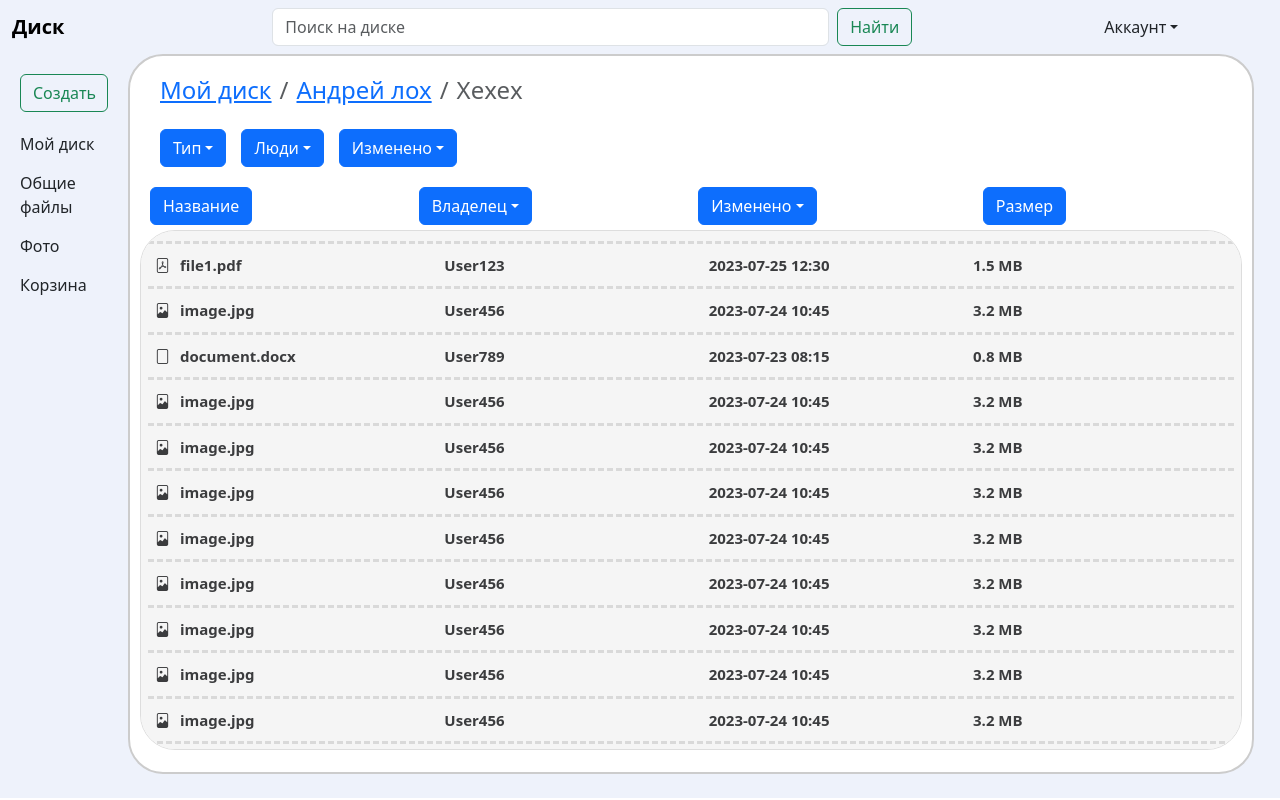
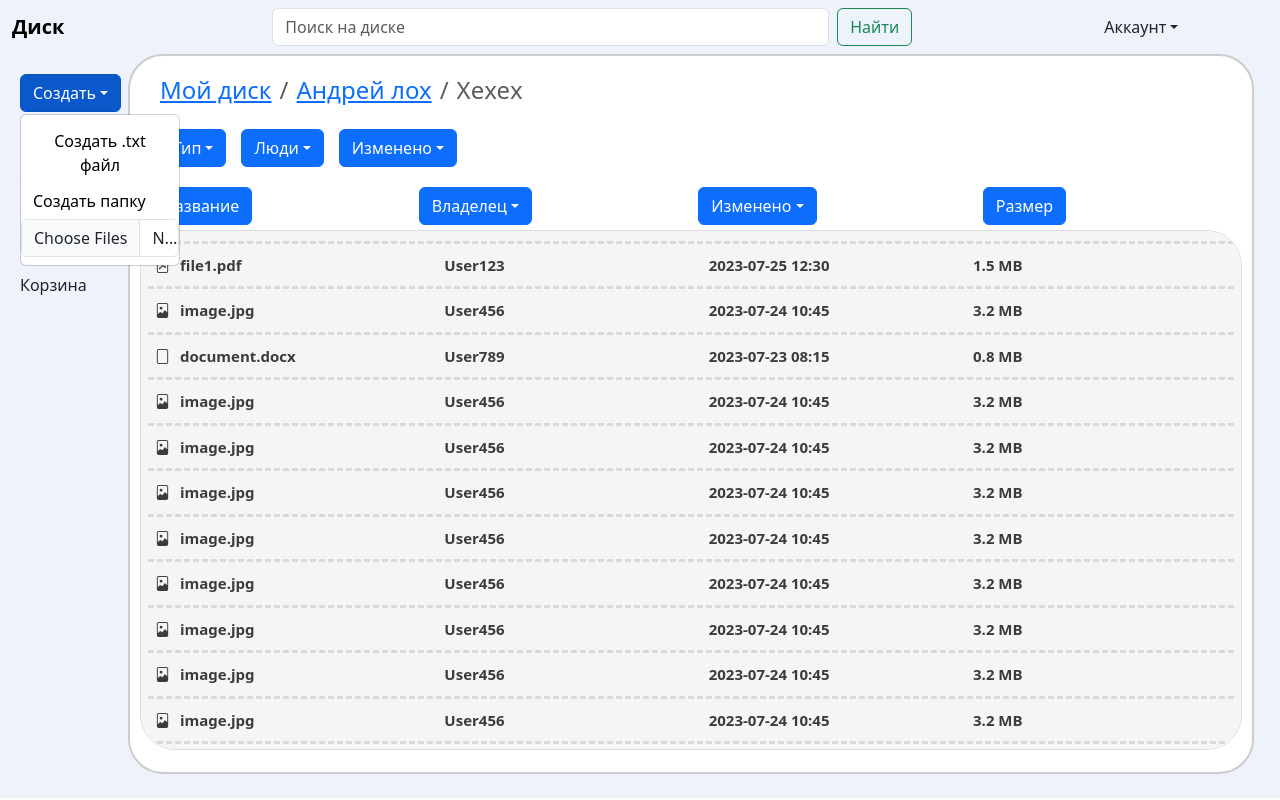
Before and after one commit to 15Andrew43/disk-cloud-storage, a React (Create React App) app in the folder frontend/disk-app-borovets/: page / in a window 1280 px wide. Both pictures are taken after a click on the button "Создать". Built offline with nearby package versions, Linux system fonts and the light colour scheme.

Commit message:
add modalDivs

```diff
--- a/frontend/disk-app-borovets/package.json
+++ b/frontend/disk-app-borovets/package.json
@@ -15,6 +15,7 @@
     "bootstrap-icons": "^1.10.5",
     "react": "^18.2.0",
     "react-bootstrap": "^2.8.0",
+    "react-contextmenu": "^2.14.0",
     "react-dom": "^18.2.0",
     "react-scripts": "5.0.1",
     "typescript": "^4.4.2",
--- a/frontend/disk-app-borovets/src/components/Body/Body.module.css
+++ b/frontend/disk-app-borovets/src/components/Body/Body.module.css
@@ -1,6 +1,5 @@
-.container {
-    /*display: flex;*/
-    /*flex-direction: column;*/
+.mainbody{
+
 }
 
 .path {
@@ -69,7 +68,7 @@
     /*overflow:scroll;*/
     /*overflow-x:hidden;*/
     /*flex-grow: 1;*/
-    height: 65vh; /* Изменено на 80vh или другое значение в зависимости от вашего предпочтения */
+    height: 65vh;
     overflow: auto; /* Изменено на auto */
     flex-grow: 1;
 
--- a/frontend/disk-app-borovets/src/components/Body/Body.tsx
+++ b/frontend/disk-app-borovets/src/components/Body/Body.tsx
@@ -28,7 +28,7 @@ import 'bootstrap-icons/font/bootstrap-icons.css';
 
 function Body() {
     return (
-        <div className={`${style.container}`}>
+        <div className={`${style.mainbody}`}>
             <h4 className={`${style.path}`}>
             <Breadcrumb>
                 <Breadcrumb.Item href="#">Мой диск</Breadcrumb.Item>
@@ -74,7 +74,7 @@ function Body() {
                 <div></div> {/*мне похуй, я ничего лучше не придумал, чем пустой div, чтобы все сдвинулось влево*/}
 
             </div>
-            <div className={`${style.files} ${style.DivToScroll} ${style.DivWithScroll}`}>
+            <div className={`${style.DivToScroll} ${style.DivWithScroll}`}>
 
                 <FileList files={filesData} />
 
--- a/frontend/disk-app-borovets/src/components/LeftBar/LeftBar.tsx
+++ b/frontend/disk-app-borovets/src/components/LeftBar/LeftBar.tsx
@@ -7,12 +7,25 @@ import Form from 'react-bootstrap/Form';
 import Nav from 'react-bootstrap/Nav';
 import Navbar from 'react-bootstrap/Navbar';
 import NavDropdown from 'react-bootstrap/NavDropdown';
+import Dropdown from 'react-bootstrap/Dropdown';
+import DropdownButton from 'react-bootstrap/DropdownButton';
+import ModalDiv from "../Other/ModalDiv";
+
 
 import style from './LeftBar.module.css'
 function LeftBar() {
     return (
         <div className={`${style.container}`}>
-            <Button variant="outline-success" className={style.createButton}>Создать</Button>
+            {/*<Button variant="outline-success" className={style.createButton}>Создать</Button>*/}
+            <DropdownButton className={`${style.createButton}`} id="dropdown-item-button" title="Создать">
+                {/*<Dropdown.ItemText>Dropdown item text</Dropdown.ItemText>*/}
+                {/*<Dropdown.Item as="button">Action</Dropdown.Item>*/}
+
+                <ModalDiv isFolder={false} /> {/* Создание файла */}
+                <ModalDiv isFolder={true} /> {/* Создание папки */}
+                <Form.Control type="file" multiple />
+
+            </DropdownButton>
             <div className={`${style.navigation}`}>
                 <Nav.Link href="#action1">Мой диск</Nav.Link>
                 <Nav.Link href="#action2">Общие файлы</Nav.Link>
--- a/frontend/disk-app-borovets/src/components/Other/FileItem.tsx
+++ b/frontend/disk-app-borovets/src/components/Other/FileItem.tsx
@@ -5,6 +5,12 @@ import Form from 'react-bootstrap/Form';
 import Nav from 'react-bootstrap/Nav';
 import Navbar from 'react-bootstrap/Navbar';
 import NavDropdown from 'react-bootstrap/NavDropdown';
+import Modal from 'react-bootstrap/Modal';
+import { useState } from 'react';
+import { ContextMenu, MenuItem, ContextMenuTrigger } from 'react-contextmenu';
+
+
+
 
 // import style from './FileItem.module.css'
 
@@ -19,20 +25,73 @@ interface FileItemProps {
     size: string;
 }
 
+// function FileItem({ name, owner, modifiedTime, size }: FileItemProps) {
+//     const fileType = getFileType(name);
+//     const iconClassName = getFileIconClassName(fileType);
+//
+//     return (
+//         <div className={style.fileItem}>
+//             <i className={iconClassName}></i>
+//             <div className={style.fileName}>{name}</div>
+//             <div className={style.owner}>{owner}</div>
+//             <div className={style.modifiedTime}>{modifiedTime}</div>
+//             <div className={style.size}>{size}</div>
+//         </div>
+//     );
+// }
+
+
+
+
 function FileItem({ name, owner, modifiedTime, size }: FileItemProps) {
     const fileType = getFileType(name);
     const iconClassName = getFileIconClassName(fileType);
 
+    const [showModal, setShowModal] = useState(false);
+
+    const handleContextMenu = (e: React.MouseEvent<HTMLDivElement>) => {
+        e.preventDefault();
+        setShowModal(true);
+    };
+
     return (
-        <div className={style.fileItem}>
+        <>
+            <div className={style.fileItem} onContextMenu={handleContextMenu}>
                 <i className={iconClassName}></i>
                 <div className={style.fileName}>{name}</div>
                 <div className={style.owner}>{owner}</div>
                 <div className={style.modifiedTime}>{modifiedTime}</div>
                 <div className={style.size}>{size}</div>
             </div>
+
+            {/* Модальное окно */}
+            <Modal show={showModal} onHide={() => setShowModal(false)}>
+                <Modal.Header closeButton>
+                    <Modal.Title>Действия с файлом</Modal.Title>
+                </Modal.Header>
+                <Modal.Body>
+                    {/* Кнопки "Открыть", "Скачать", "Переименовать", "Удалить" */}
+                    <Button variant="primary" onClick={() => console.log('Открыть')}>
+                        Открыть
+                    </Button>
+                    <Button variant="primary" onClick={() => console.log('Скачать')}>
+                        Скачать
+                    </Button>
+                    <Button variant="primary" onClick={() => console.log('Переименовать')}>
+                        Переименовать
+                    </Button>
+                    <Button variant="danger" onClick={() => console.log('Удалить')}>
+                        Удалить
+                    </Button>
+                </Modal.Body>
+            </Modal>
+        </>
     );
 }
+
+
+
+
 
 function getFileType(fileName: string): string {
     const fileExtension = fileName.split('.').pop();
--- /dev/null
+++ b/frontend/disk-app-borovets/src/components/Other/ModalDiv.module.css
@@ -0,0 +1,13 @@
+/* Стили для кастомной кнопки без фона и границы */
+.customButton {
+    background-color: transparent;
+    border: none;
+    color: black; /* Цвет текста кнопки */
+}
+
+/* Стили для когда кнопка находится в состоянии наведения */
+.customButton:hover {
+    background-color: transparent; /* Цвет фона кнопки при наведении */
+    border: none; /* Убираем границу при наведении */
+    color: green; /* Например, изменяем цвет текста кнопки при наведении */
+}
--- /dev/null
+++ b/frontend/disk-app-borovets/src/components/Other/ModalDiv.tsx
@@ -0,0 +1,54 @@
+import { useState } from 'react';
+import Button from 'react-bootstrap/Button';
+import Form from 'react-bootstrap/Form';
+import Modal from 'react-bootstrap/Modal';
+import style from './ModalDiv.module.css';
+
+interface ModalDivProps {
+    isFolder: boolean;
+}
+
+function ModalDiv({ isFolder }: ModalDivProps) {
+    const [show, setShow] = useState(false);
+
+    const handleClose = () => setShow(false);
+    const handleShow = () => setShow(true);
+
+    return (
+        <>
+            <Button className={`${style.customButton}`} variant="primary" onClick={handleShow}>
+                {isFolder ? 'Создать папку' : 'Создать .txt файл'}
+            </Button>
+
+            <Modal show={show} onHide={handleClose}>
+                <Modal.Header closeButton>
+                    <Modal.Title>{isFolder ? 'Создать папку' : 'Создать .txt файл'}</Modal.Title>
+                </Modal.Header>
+                <Modal.Body>
+                    <Form>
+                        <Form.Group className="mb-3" controlId="exampleForm.ControlInput1">
+                            <Form.Label>{isFolder ? 'Название папки' : 'Название файла'}</Form.Label>
+                            <Form.Control />
+                        </Form.Group>
+                        {!isFolder && (
+                            <Form.Group className="mb-3" controlId="exampleForm.ControlTextarea1">
+                                <Form.Label>Содержимое файла</Form.Label>
+                                <Form.Control as="textarea" rows={3} />
+                            </Form.Group>
+                        )}
+                    </Form>
+                </Modal.Body>
+                <Modal.Footer>
+                    <Button variant="secondary" onClick={handleClose}>
+                        Закрыть
+                    </Button>
+                    <Button variant="primary" onClick={handleClose}>
+                        Сохранить
+                    </Button>
+                </Modal.Footer>
+            </Modal>
+        </>
+    );
+}
+
+export default ModalDiv;
```
Also changed, not shown: frontend/disk-app-borovets/src/components/Other/FileItem.module.css (+0 -26 lines), 2 other files (tests, documents, lock files or other folders). Lines whose indentation alone changed are shown as unchanged.
